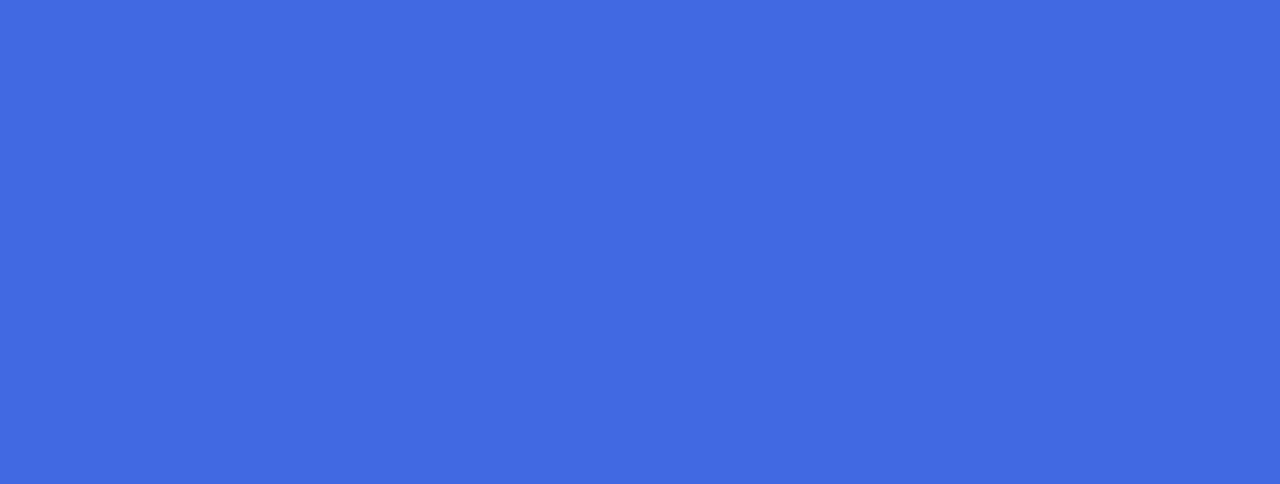
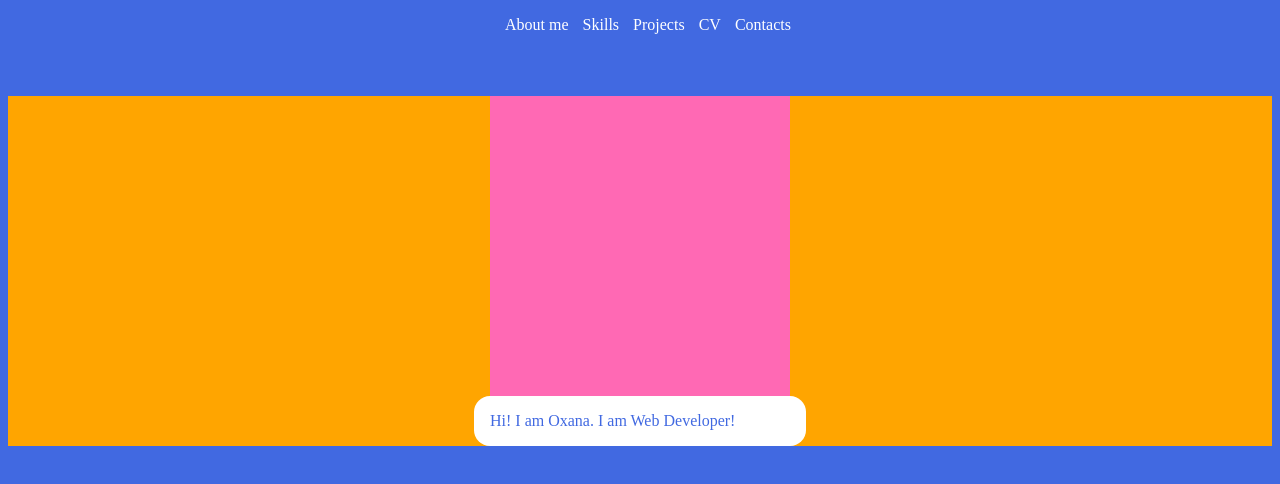
Before and after one commit to OxanaDanilova/portfolio, a website: page src/index.html in a window 1280 px wide. Drawn offline with Linux system fonts and the light colour scheme.

Commit message:
feat: create header

```diff
--- a/package.json
+++ b/package.json
@@ -5,7 +5,7 @@
   "main": "index.js",
   "scripts": {
     "test": "echo \"Error: no test specified\" && exit 1",
-    "start": "sass src/scss:src/styles",
+    "start": "sass src/scss:src/styles --watch",
     "build": "mkdir dist && sass src/scss:src/styles && cp -r src/* dist/",
     "publish": "gh-pages -d dist"
   },
--- a/src/index.html
+++ b/src/index.html
@@ -8,6 +8,22 @@
     <link rel="stylesheet" href="styles/style.css">
 </head>
 <body>
+    <header>
+        <nav>
+            <ul>
+                <li><a href="#">About me</a></li>
+                <li><a href="">Skills</a></li>
+                <li><a href="">Projects</a></li>
+                <li><a href="">CV</a></li>
+                <li><a href="">Contacts</a></li>
+            </ul>
+        </nav>
+    </header>
+    <main>
+        <div class="foto"></div>
+        <p>Hi! I am Oxana. I am Web Developer!</p>
+    </main>
+    <footer></footer>
 
 </body>
 </html>
--- a/src/scss/style.scss
+++ b/src/scss/style.scss
@@ -1,5 +1,49 @@
-$color: royalblue;
+$bg-color: royalblue;
+$color: white;
 
 body {
+    background-color: $bg-color;
+}
+
+header {
+    height: 5rem;
+    position: fixed;
+    top: 0;
+    width: 100%;
+    ul {
+        padding: 1rem;
+        list-style-type: none;
+        display: flex;
+        justify-content: space-around;
+        align-items: center;
+        width: 300px;
+        margin: 0 auto;
+        a {
+            text-decoration: none;
+            color: $color;
+        }
+    }
+}
+
+main {
+    margin-top: 6rem;
+    background-color: orange;
+}
+
+.foto {
+    margin-top: 1rem;
+    width: 300px;
+    height: 300px;
+    background-color: hotpink;
+    margin: 0 auto;
+}
+
+p {
+    margin-top: 1rem;
+    padding: 1rem;
+    width: 300px;
+    color: $bg-color;
     background-color: $color;
+    margin: 0 auto;
+    border-radius: 1rem;
 }
```
Also changed, not shown: src/styles/style.css, 1 other file.
